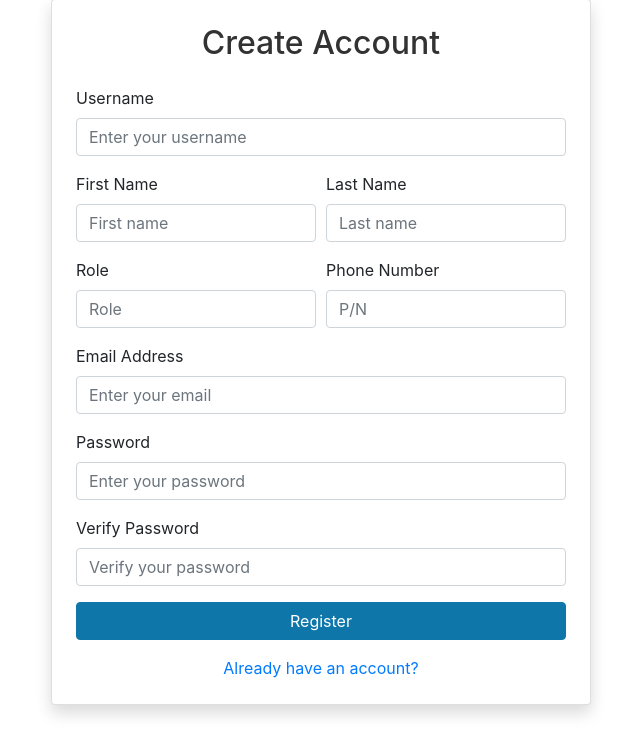
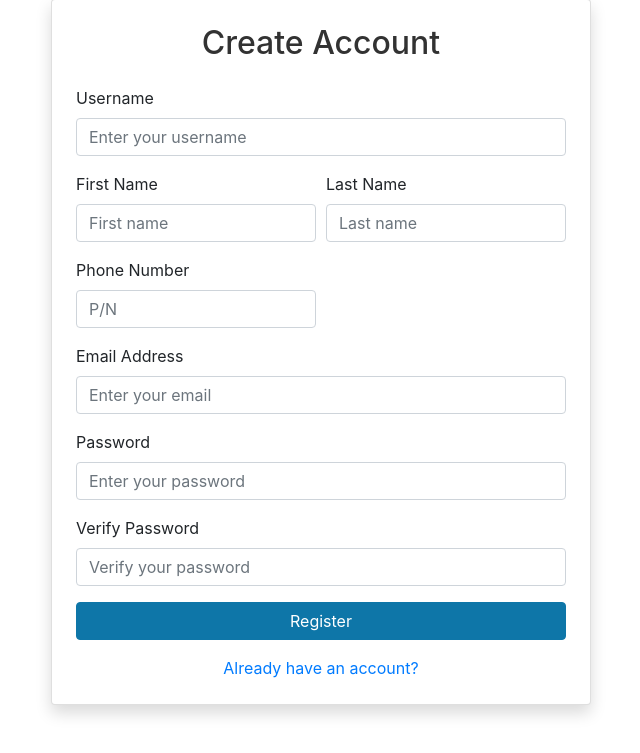
Before and after one commit to Eslam01Elgmaal/fastapi-course, a Python web app: template TodoApp/templates/register.html in a window 1280 px wide. Shown: the part 119-872 px from the top of the page, without its empty margins (319-959 px from the left). Run offline with Jinja, Linux system fonts and the light colour scheme; the template is opened without the code that fills it, so the values that code supplies are empty.

Commit message:
Models update (role)

```diff
--- a/TodoApp/models.py
+++ b/TodoApp/models.py
@@ -10,7 +10,7 @@ class Users(Base):
     last_name = Column(String)
     hashed_password = Column(String)
     is_active = Column(Boolean, default= True)
-    role = Column(String)
+    role = Column(String, default="user")
     phone_number = Column(String)
 
 
--- a/TodoApp/templates/register.html
+++ b/TodoApp/templates/register.html
@@ -71,25 +71,6 @@
                                 >
 
                             </div>
-
-
-                            <!-- Role -->
-                            <div class="form-group col-md-6">
-
-                                <label>
-                                    Role
-                                </label>
-
-                                <input
-                                    type="text"
-                                    class="form-control"
-
-                                    name="role"
-                                    placeholder="Role"
-                                >
-
-                            </div>
-
 
                             <!-- Phone Number -->
                             <div class="form-group col-md-6">
```
